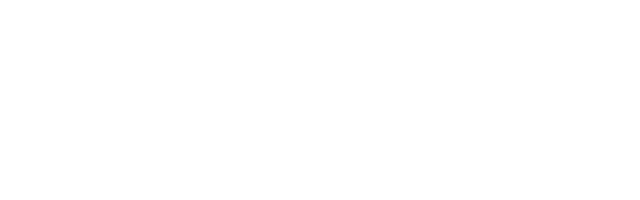
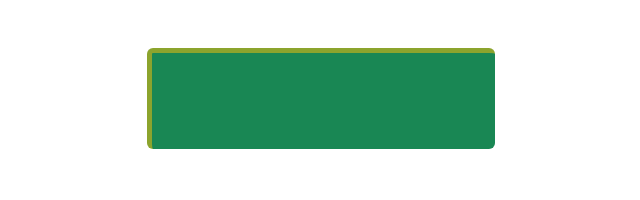
Before and after one commit to Bacarinx/bootstrap-curso, a website: page aula14/modelo.html in a window 1280 px wide. Shown: the whole page, without its empty margins (319-959 px from the left). Drawn offline with nearby package versions, Linux system fonts and the light colour scheme.

Commit message:
Update modelo.html

```diff
--- a/aula14/modelo.html
+++ b/aula14/modelo.html
@@ -12,6 +12,8 @@
     <title>Modelo</title>
 </head>
 <body>
-
+    <div class="container p-5">
+        <div class="col-4 mx-auto p-5 bg-success border-top border-start border-warning border-5 border-opacity-50 rounded-2 shadow-"></div>
+    </div>
 </body>
 </html>
```
